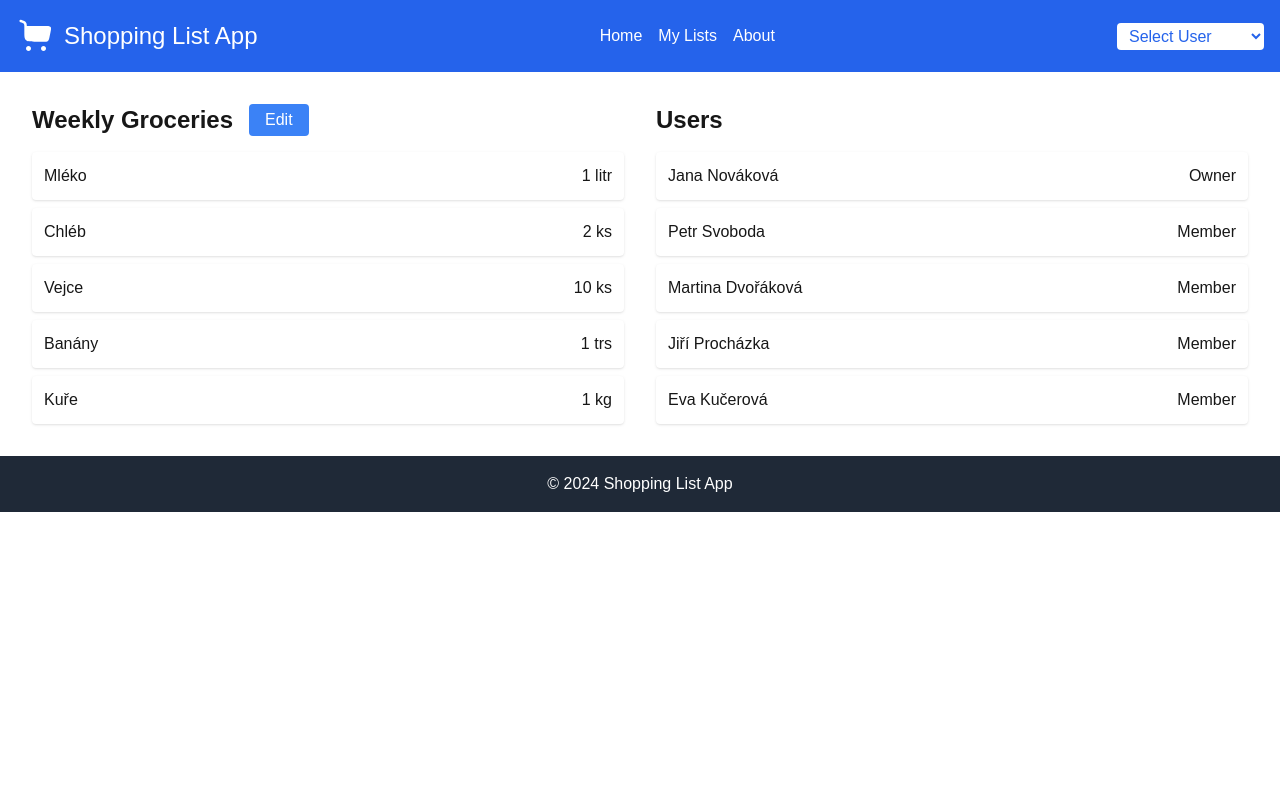
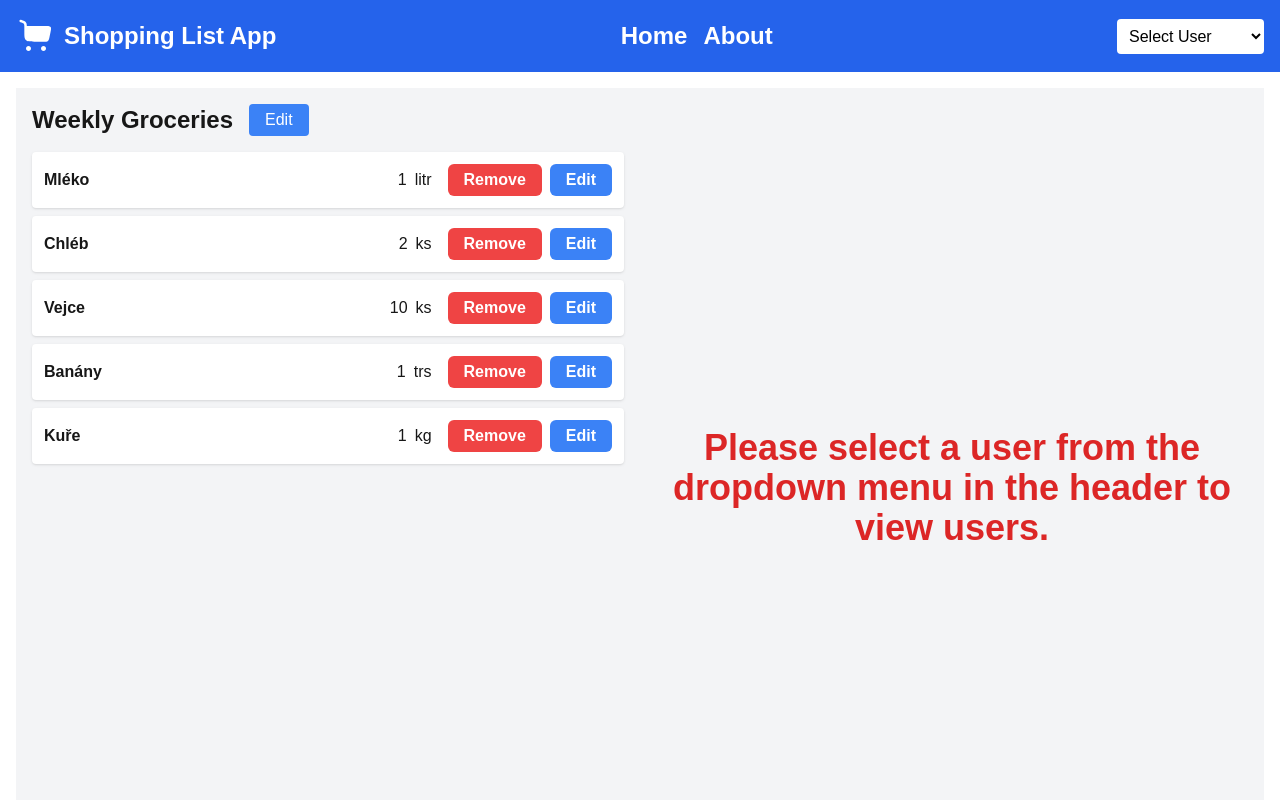
Before and after one commit to Horazmic/frontend-shopping-list, a Next.js app: page /list-detail in a window 1280 px wide. Shown: the top 800 px of the page. Built offline with nearby package versions, Linux system fonts and the light colour scheme.

Commit message:
add some styles

```diff
--- a/app/about/page.js
+++ b/app/about/page.js
@@ -1,10 +1,12 @@
 function About() {
     return (
-        <div className="container mx-auto p-4">
-            <h1 className="text-2xl font-bold mb-4">About Our Shopping List App</h1>
-            <p className="text-lg">
-                Welcome to our Shopping List App! This application is designed to simplify your shopping experience by allowing you to create, manage, and share shopping lists with ease. Whether you're planning for weekly groceries or organizing a special event, our app helps you stay organized and efficient. With features like collaborative list editing and user management, you can streamline your shopping process and never forget an important item again.
-            </p>
+        <div className="flex min-h-screen bg-gray-100">
+            <div className="container mx-auto px-4 py-8 bg">
+                <h1 className="text-3xl font-bold mb-6">About This Shopping List App</h1>
+                <p className="text-lg">
+                    Welcome to our Shopping List App! This application is designed to simplify your shopping experience by allowing you to create, manage, and share shopping lists with ease. Whether you're planning for weekly groceries or organizing a special event, our app helps you stay organized and efficient. With features like collaborative list editing and user management, you can streamline your shopping process and never forget an important item again.
+                </p>
+            </div>
         </div>
     )
 }
--- a/app/layout.js
+++ b/app/layout.js
@@ -58,22 +58,21 @@ function Header() {
               alt="Shopping Cart Logo"
               width={40}
               height={40}
-              className="mr-2"
+              className="mr-2 hover:opacity-80"
             />
           </Link>
-          <Link href="/" className="hover:underline">
-            <h1 className="text-2xl">Shopping List App</h1>
+          <Link href="/" className="hover:text-gray-300 font-bold">
+            <h1 className="text-2xl font-bold">Shopping List App</h1>
           </Link>
         </div>
         <nav>
-          <ul className="flex space-x-4 justify-center">
-            <li><Link href="/" className="hover:underline">Home</Link></li>
-            <li><Link href="/list-list" className="hover:underline">My Lists</Link></li>
-            <li><Link href="/about" className="hover:underline">About</Link></li>
+          <ul className="flex space-x-4 justify-center font-bold text-2xl">
+            <li><Link href="/list-list" className="hover:text-gray-300">Home</Link></li>
+            <li><Link href="/about" className="hover:text-gray-300">About</Link></li>
           </ul>
         </nav>
         <select
-          className="bg-white text-blue-600 px-2 py-1 rounded"
+          className="bg-white text-black px-2 py-2 rounded bg-gray-100"
           value={selectedUser}
           onChange={handleUserChange}
         >
@@ -88,7 +87,7 @@ function Header() {
 
 function Footer() {
   return (
-    <footer className="bg-gray-800 text-white p-4 text-center">
+    <footer className="bg-blue-600 text-white p-4 text-center font-bold">
       © {new Date().getFullYear()} Shopping List App
     </footer>
   );
--- a/app/list-detail/list-detail.js
+++ b/app/list-detail/list-detail.js
@@ -24,7 +24,7 @@ export default function ListDetail() {
 
   const handleSave = () => {
     setIsEditing(false);
-    // Here you would typically save the changes to the backend
+    // save to server
   };
 
   const handleNameChange = (e) => {
@@ -51,9 +51,14 @@ export default function ListDetail() {
       : null}
       <ul className="space-y-2">
         {shoppingList.items.map((item) => (
-          <li key={item.id} className="flex justify-between items-center bg-white p-3 rounded shadow">
-            <span>{item.name}</span>
-            <span>{item.quantity} {item.unit}</span>
+          <li key={item.id} className="flex items-center bg-white p-3 rounded shadow">
+            <span className="font-bold flex-grow">{item.name}</span>
+            <span className="mx-2">{item.quantity}</span>
+            <span className="mr-4">{item.unit}</span>
+            <div className="flex gap-2">
+              <button className="bg-red-500 text-white px-4 py-1 rounded-md font-bold hover:bg-red-600 transition duration-300">Remove</button>
+              <button className="bg-blue-500 text-white px-4 py-1 rounded-md font-bold hover:bg-blue-600 transition duration-300">Edit</button>
+            </div>
           </li>
         ))}
       </ul>
--- a/app/list-detail/page.js
+++ b/app/list-detail/page.js
@@ -1,8 +1,9 @@
 import ListDetail from './list-detail';
 import UsersDetail from './users.detail';
+
 export default function ListDetailPage() {
     return (
-        <div className="flex">
+        <div className="flex min-h-screen bg-gray-100">
             <div className="w-1/2">
                 <ListDetail />
             </div>
--- a/app/list-detail/users.detail.js
+++ b/app/list-detail/users.detail.js
@@ -1,5 +1,6 @@
 'use client'
 import { useState } from 'react';
+import { useUser } from '../context/UserContext';
 
 const mockUsers = [
   { id: 1, name: "Jana Nováková", role: "Owner" },
@@ -10,16 +11,28 @@ const mockUsers = [
 ];
 
 export default function UsersDetail() {
+    const { user } = useUser();
     const [users, setUsers] = useState(mockUsers);
+
+    if (user === null || user === '') {
+      return (
+          <div className="flex items-center justify-center h-screen bg-gray-100">
+              <h1 className="text-4xl font-bold text-center text-red-600 max-w-2xl px-4">
+                  Please select a user from the dropdown menu in the header to view users.
+              </h1>
+          </div>
+      );
+    }
 
     return (
       <div className="container mx-auto p-4">
         <h1 className="text-2xl font-bold mb-4">Users</h1>
         <ul className="space-y-2">
-          {users.map((user) => (
-            <li key={user.id} className="flex justify-between items-center bg-white p-3 rounded shadow">
-              <span>{user.name}</span>
-              <span>{user.role}</span>
+          {users.map((item) => (
+            <li key={item.id} className="flex justify-center items-center bg-white p-3 rounded shadow">
+              <span className="flex-grow">{item.name}</span>
+              <span className="mr-4">{item.role}</span>
+              <button className="bg-red-500 text-white px-4 py-1 rounded-md font-bold hover:bg-red-600 transition duration-300">Remove</button>
             </li>
           ))}
         </ul>
--- a/app/list-list/list-card.js
+++ b/app/list-list/list-card.js
@@ -1,15 +1,22 @@
 import Link from 'next/link';
+import { useRouter } from 'next/navigation';
 
 export default function ShoppingListCard({ list }) {
+    const router = useRouter();
+    const handleListClick = () => {
+        router.push(`/list-detail`);
+    };
+
     return (
-        <div className="bg-white p-4 rounded-lg shadow-md">
-            <h3 className="text-xl font-semibold mb-2">{list.name}</h3>
-            <p className="text-gray-600">Items: {list.itemCount}</p>
-            <p className="text-gray-600">Owner: {list.owner}</p>
-            {/* todo add href by id */}
-            <Link href={`/list-detail`} className="text-blue-500 hover:underline mt-2 inline-block">
+        <div className="bg-white p-4 rounded-lg shadow-md hover:bg-gray-200 cursor-pointer " onClick={() => handleListClick()}>
+            <div className="mb-1">
+                <h3 className="text-xl font-semibold mb-2">{list.name}</h3>
+                <p className="text-gray-600">Items: {list.itemCount}</p>
+                <p className="text-gray-600">Owner: {list.owner}</p>
+            </div>
+            <button className="bg-blue-500 text-white px-4 py-2 rounded-md font-bold hover:bg-blue-600 transition duration-300 mt-1">
                 View Details
-            </Link>
+            </button>
         </div>
     );
 }
--- a/app/list-list/page.js
+++ b/app/list-list/page.js
@@ -106,7 +106,7 @@ export default function ListListPage() {
                     ))}
                 </div>
                 <button
-                    className="mt-6 bg-blue-600 text-white px-6 py-3 rounded-md font-bold hover:bg-blue-700 transition duration-300"
+                    className="mt-6 bg-green-600 text-white px-6 py-3 rounded-md font-bold hover:bg-green-700 transition duration-300"
                     onClick={() => setShowAddListForm(true)}
                 >
                     Add New List
--- a/app/page.js
+++ b/app/page.js
@@ -1,9 +1,14 @@
-export default function HomePage() {
-  return (
-    <div className="flex min-h-screen items-center justify-center bg-gray-100">
-      <h1 className="text-4xl font-bold text-blue-600">
-        Welcome to the shopping list app!
-      </h1>
-    </div>
-  );
+'use client';
+
+import { useEffect } from 'react';
+import { useRouter } from 'next/navigation';
+
+export default function Page() {
+  const router = useRouter();
+
+  useEffect(() => {
+    router.push('/list-list');
+  }, [router]);
+
+  return <div className="flex min-h-screen bg-gray-100"></div>;
 }
```
